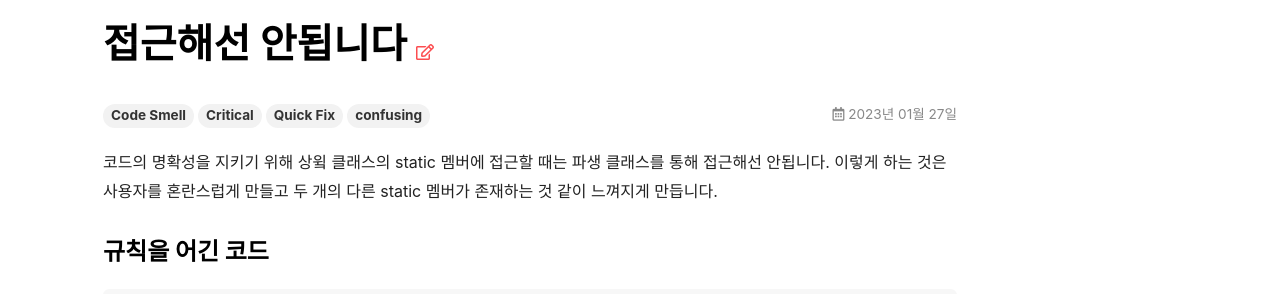
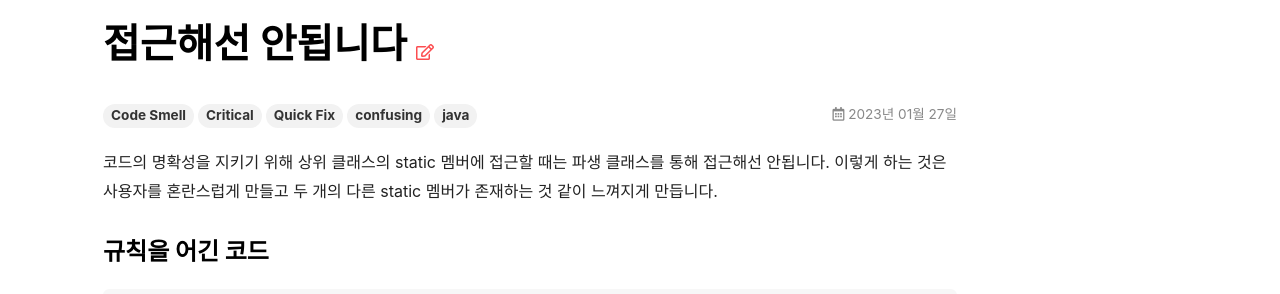
Before and after one commit to kantabile/sonarkube, a Jekyll site: the page built from _posts/java/2023-01-27-RSPEC-3252.md, in a window 1280 px wide. Shown: the part 180-474 px from the top of the page. Built offline with Jekyll 4.4.1, drawn with Linux system fonts in a browser that asks for light colours; nearby versions of some CDN libraries; emoji names are drawn with the system emoji font.

Commit message:
fix: 리뷰 반영

```diff
--- a/_posts/java/2023-01-27-RSPEC-3252.md
+++ b/_posts/java/2023-01-27-RSPEC-3252.md
@@ -5,9 +5,10 @@ tags:
   - Critical
   - Quick Fix
   - confusing
+  - java
 ---
 
-코드의 명확성을 지키기 위해 상윜 클래스의 static 멤버에 접근할 때는 파생 클래스를 통해 접근해선 안됩니다.
+코드의 명확성을 지키기 위해 상위 클래스의 static 멤버에 접근할 때는 파생 클래스를 통해 접근해선 안됩니다.
 이렇게 하는 것은 사용자를 혼란스럽게 만들고 두 개의 다른 static 멤버가 존재하는 것 같이 느껴지게 만듭니다.
 
 ### 규칙을 어긴 코드
```
Also changed, not shown: _posts/java/2023-01-27-RSPEC-1994.md (+1 -0 lines), _posts/java/2023-01-27-RSPEC-3973.md (+1 -0 lines).
